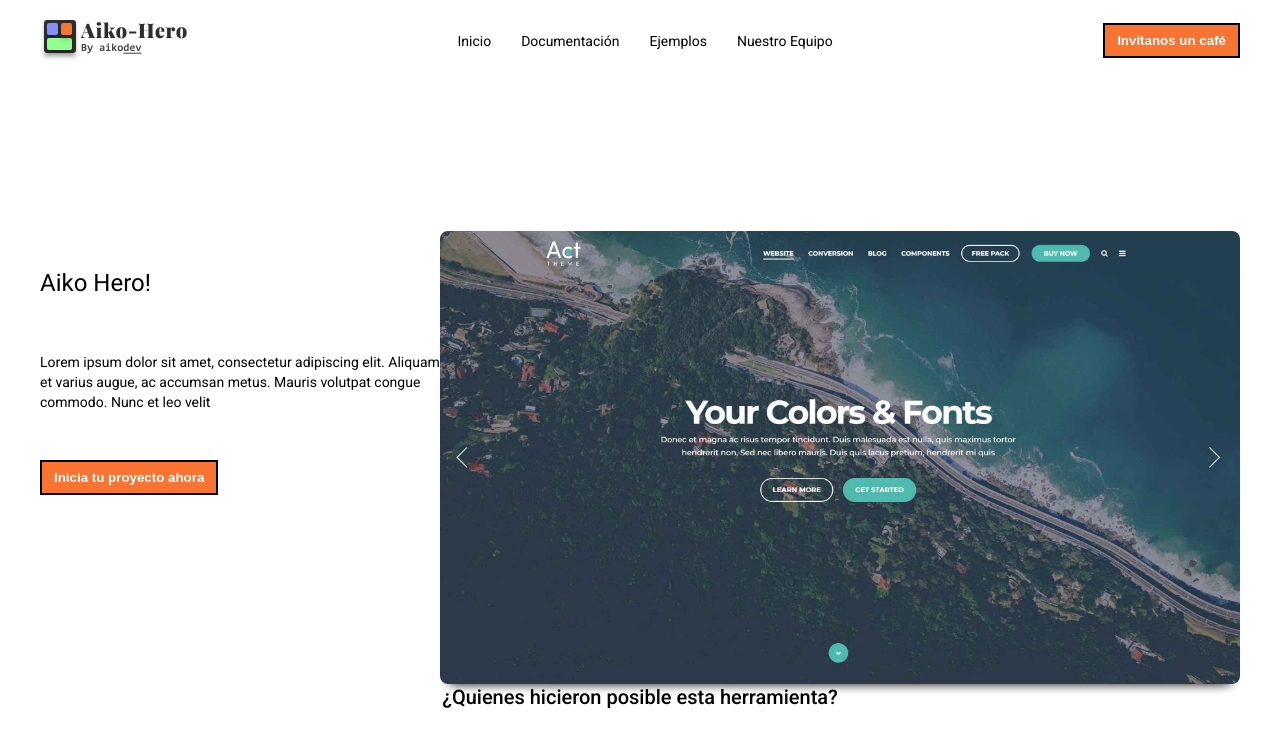
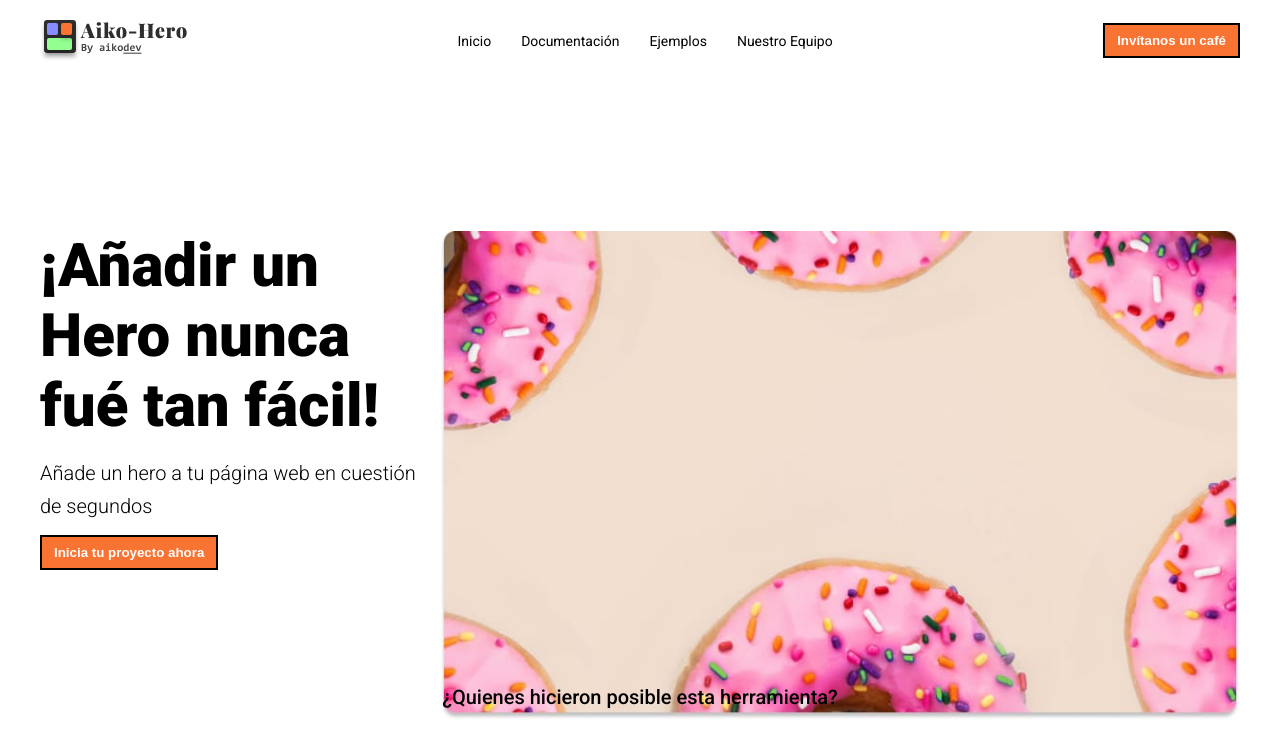
Before and after one commit to joshuacba08/aiko-hero-platform, an Angular app: page / in a window 1280 px wide. Shown: the top 756 px of the page. Built offline with nearby package versions, Linux system fonts and the light colour scheme; no server answers; what @ng-icons/bootstrap-icons, @ng-icons/core would draw is missing.

Commit message:
fix estilos y textos en hero

```diff
--- a/src/app/components/hero/hero-section.component.html
+++ b/src/app/components/hero/hero-section.component.html
@@ -1,10 +1,8 @@
 <div class="hero-container">
   <div class="hero-container__columns">
-    <h1>Aiko Hero!</h1>
+    <h1>¡Añadir un Hero nunca fué tan fácil!</h1>
     <p>
-      Lorem ipsum dolor sit amet, consectetur adipiscing elit. Aliquam et varius
-      augue, ac accumsan metus. Mauris volutpat congue commodo. Nunc et leo
-      velit
+      Añade un hero a tu página web en cuestión de segundos
     </p>
     <app-button title="Inicia tu proyecto ahora"></app-button>
   </div>
--- a/src/app/components/hero/hero-section.component.scss
+++ b/src/app/components/hero/hero-section.component.scss
@@ -2,7 +2,6 @@
 
 $small: 300px;
 $medium: 900px;
-
 
 
 .hero-container {
@@ -27,8 +26,20 @@ $medium: 900px;
 
     img {
       width: 800px;
-      box-shadow: 0px 10px 10px -10px black;
+      // box-shadow: 0px 4px 4px 0px #00000040;
       border-radius: 8px;
+    }
+
+    h1 {
+      font-size: 60px;
+      font-weight: 800;
+      line-height: 70px;
+    }
+
+    p {
+      font-size: 20px;
+      font-weight: 300;
+      line-height: 33px;
     }
   }
 
```
Also changed, not shown: src/assets/hero-img.jpg.
